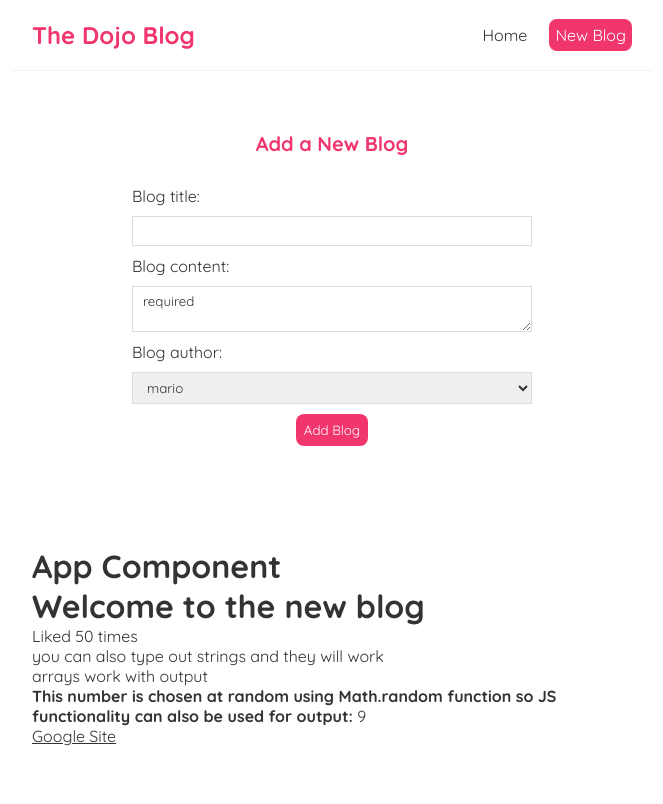
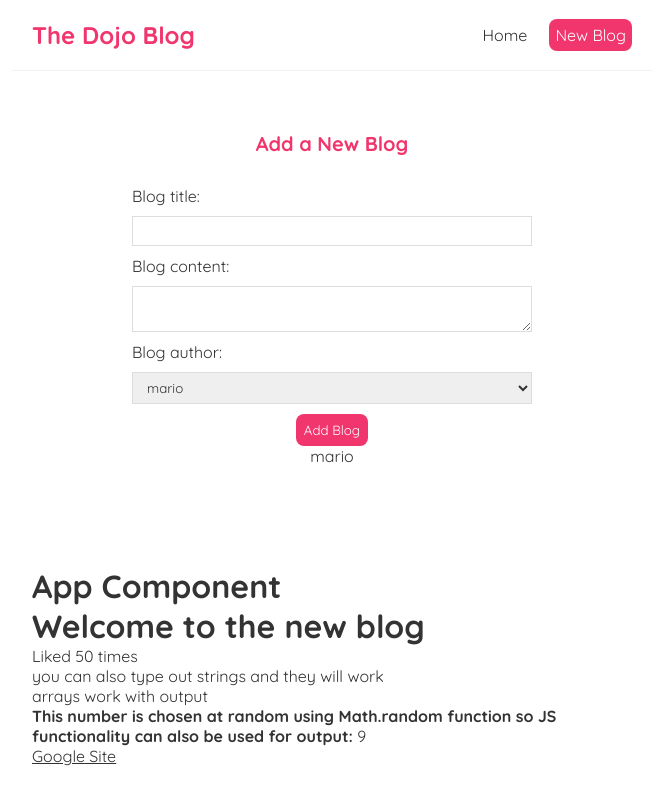
Before and after one commit to Lindsaykinn/Dojo-Blog-React-Example, a React (Create React App) app: page /create in a window 1280 px wide. Shown: the top 804 px of the page, without its empty margins (308-971 px from the left). Built offline with nearby package versions, Linux system fonts and the light colour scheme; the HTML template or start-up script is replaced by a standard one.

Commit message:
added controlled inputs to Create form

```diff
--- a/src/Create.js
+++ b/src/Create.js
@@ -1,4 +1,10 @@
+import { useState } from "react";
+
 const Create = () => {
+  const [title, setTitle] = useState('')
+  const [body, setBody] = useState('')
+  const [author, setAuthor] = useState('mario')
+
   return (
     <div className="create">
       <h2>Add a New Blog</h2>
@@ -7,17 +13,26 @@ const Create = () => {
         <input
         type="text"
         required
+        value={title}
+        onChange = {(e) => setTitle(e.target.value)}
         />
         <label>Blog content:</label>
-        <textarea>
+        <textarea
         required
-        </textarea>
+        value={body}
+        onChange={(e) => setBody(e.target.value)}
+        ></textarea>
         <label>Blog author:</label>
-        <select>
+        <select
+        value={ author }
+        onChange={(e) => setAuthor(e.target.value)}>
           <option value="mario">mario</option>
           <option value="yoshi">yoshi</option>
         </select>
           <button>Add Blog</button>
+          <p>{ title }</p>
+          <p>{ body }</p>
+          <p>{ author }</p>
       </form>
     </div>
    );
```
